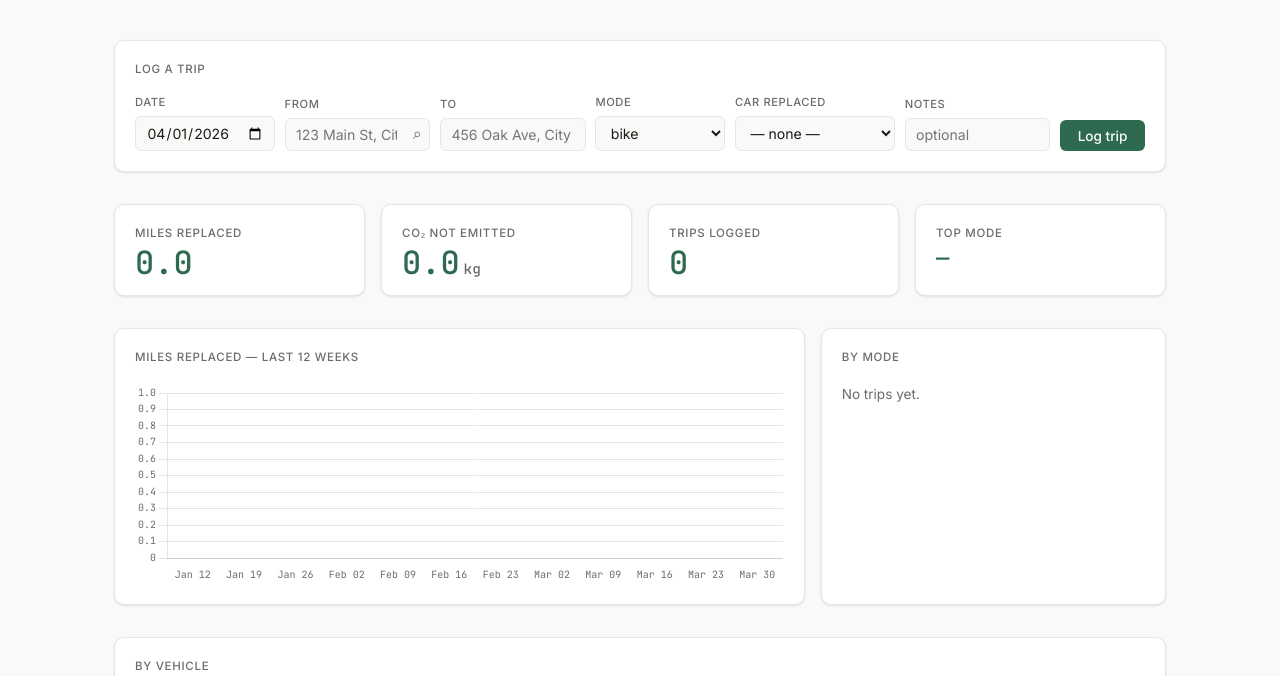
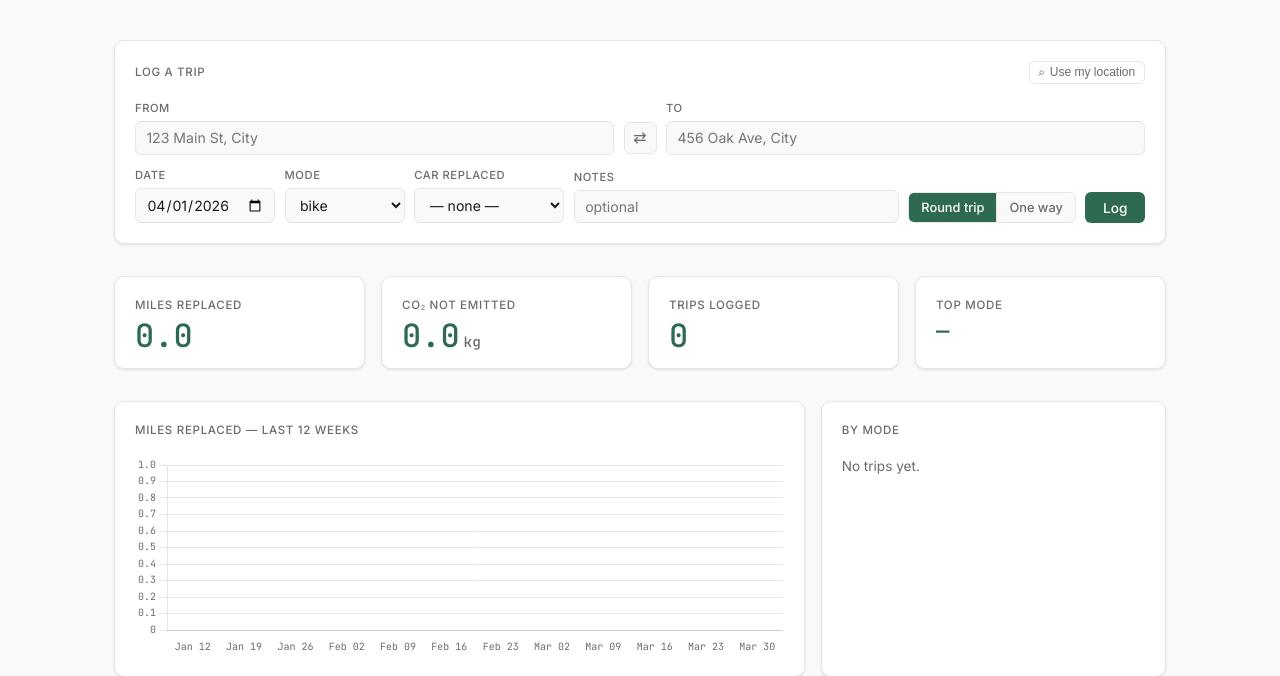
Before and after one commit to daniel8060/undriven, a Flask app: page / in a window 1280 px wide. Shown: the part 114-790 px from the top of the page. Run offline with Flask 3, Linux system fonts and the light colour scheme; data that the repository does not hold is empty.

Commit message:
Overhaul trip logging UX (less_crappy_logging)
- Restructure log form into two rows: full-width From/To route row
  and a compact meta row, so address fields are actually readable
- Fix date defaulting to wrong day in PST by using local-timezone JS
  instead of valueAsDate (which interprets as UTC)
- Add ⇄ swap button to flip From/To in one click
- Add Round trip / One way toggle; round trip is default and logs
  both directions in a single submit
- Rework geolocation button: instead of filling a field, it now
  calibrates autocomplete to the user's area so suggestions are
  locally relevant — one click, stays active for the session
- Location bias is passed client-side on each autocomplete request
  so no config change is needed

Co-Authored-By: Claude Sonnet 4.6 <noreply@anthropic.com>

```diff
--- a/app.py
+++ b/app.py
@@ -14,8 +14,9 @@ MODES = ["bike", "walk", "train", "bus", "scooter", "other"]
 @app.route("/")
 def index():
     summary = get_summary()
-    logged = request.args.get("logged")
-    error = request.args.get("error")
+    logged      = request.args.get("logged")
+    error       = request.args.get("error")
+    round_trip  = request.args.get("round_trip")
     return render_template(
         "index.html",
         summary=summary,
@@ -23,19 +24,20 @@ def index():
         modes=MODES,
         logged=logged,
         error=error,
+        round_trip=round_trip,
     )
 
 
 @app.route("/log", methods=["POST"])
 def log():
-    date     = request.form.get("date", "").strip()
-    start    = request.form.get("start", "").strip()
-    end      = request.form.get("end", "").strip()
-    mode     = request.form.get("mode", "").strip()
-    car_raw  = request.form.get("car", "").strip()
-    notes    = request.form.get("notes", "").strip()
+    date        = request.form.get("date", "").strip()
+    start       = request.form.get("start", "").strip()
+    end         = request.form.get("end", "").strip()
+    mode        = request.form.get("mode", "").strip()
+    car_raw     = request.form.get("car", "").strip()
+    notes       = request.form.get("notes", "").strip()
+    round_trip  = request.form.get("round_trip", "0") == "1"
 
-    # Basic validation
     if not (date and start and end and mode):
         return redirect(url_for("index", error="Date, start, end, and mode are required."))
 
@@ -48,10 +50,12 @@ def log():
 
     try:
         miles = log_trip(date=date, start=start, end=end, mode=mode, car_name=car_name, notes=notes)
+        if round_trip:
+            log_trip(date=date, start=end, end=start, mode=mode, car_name=car_name, notes=notes)
     except ORSError as exc:
         return redirect(url_for("index", error=f"Could not resolve route: {exc}"))
 
-    return redirect(url_for("index", logged=f"{miles:.1f}"))
+    return redirect(url_for("index", logged=f"{miles:.1f}", round_trip="1" if round_trip else "0"))
 
 
 @app.route("/api/autocomplete")
@@ -60,7 +64,10 @@ def api_autocomplete():
     if len(q) < 2:
         return jsonify([])
     try:
-        return jsonify(autocomplete(q))
+        lon = request.args.get("lon", type=float)
+        lat = request.args.get("lat", type=float)
+        focus = {"lon": lon, "lat": lat} if lon is not None and lat is not None else None
+        return jsonify(autocomplete(q, focus=focus))
     except Exception:
         return jsonify([])
 
--- a/templates/index.html
+++ b/templates/index.html
@@ -106,12 +106,66 @@
       margin-bottom: 1rem;
     }
 
-    .form-grid {
+    /* Route row — From / To get all the space */
+    .route-row {
       display: grid;
-      grid-template-columns: 140px 1fr 1fr 130px 160px 1fr auto;
+      grid-template-columns: 1fr auto 1fr;
+      gap: .6rem;
+      align-items: end;
+      margin-bottom: .75rem;
+    }
+
+    .route-divider {
+      display: flex;
+      align-items: flex-end;
+      padding-bottom: .05rem;
+    }
+
+    .btn-swap {
+      font-size: 1rem;
+      padding: .42rem .55rem;
+      background: var(--bg);
+      border: 1px solid var(--border);
+      border-radius: 6px;
+      cursor: pointer;
+      color: var(--muted);
+      transition: color .15s, border-color .15s;
+      line-height: 1;
+    }
+    .btn-swap:hover { color: var(--accent); border-color: var(--accent); }
+
+    /* Meta row — date, mode, car, notes, toggle, submit */
+    .meta-row {
+      display: grid;
+      grid-template-columns: 140px 120px 150px 1fr auto auto;
       gap: .6rem;
       align-items: end;
     }
+
+    /* Trip type toggle */
+    .trip-toggle {
+      display: flex;
+      border: 1px solid var(--border);
+      border-radius: 6px;
+      overflow: hidden;
+      align-self: end;
+    }
+
+    .tt-btn {
+      font-family: var(--sans);
+      font-size: .8rem;
+      font-weight: 500;
+      padding: .46rem .75rem;
+      background: var(--bg);
+      border: none;
+      cursor: pointer;
+      color: var(--muted);
+      white-space: nowrap;
+      transition: background .15s, color .15s;
+    }
+
+    .tt-btn + .tt-btn { border-left: 1px solid var(--border); }
+    .tt-btn.active { background: var(--accent); color: #fff; }
 
     .form-field {
       display: flex;
@@ -302,23 +356,24 @@
       padding: 1.5rem .75rem;
     }
 
-    /* ── Locate button ── */
+    /* ── Locate button (form header) ── */
     .btn-locate {
-      position: absolute;
-      right: .45rem;
-      top: 50%;
-      transform: translateY(-50%);
       background: none;
-      border: none;
+      border: 1px solid var(--border);
+      border-radius: 6px;
       cursor: pointer;
       color: var(--muted);
-      font-size: 1rem;
-      line-height: 1;
-      padding: .1rem;
-      transition: color .15s;
+      font-size: .75rem;
+      padding: .2rem .55rem;
+      display: flex;
+      align-items: center;
+      gap: .3rem;
+      transition: color .15s, border-color .15s;
+      white-space: nowrap;
     }
-    .btn-locate:hover { color: var(--accent); }
-    .btn-locate.loading { animation: spin .7s linear infinite; display: inline-block; }
+    .btn-locate:hover { color: var(--accent); border-color: var(--accent); }
+    .btn-locate.active { color: var(--accent); border-color: var(--accent); background: var(--accent-lt); }
+    .btn-locate.loading { opacity: .6; pointer-events: none; }
 
     /* ── Autocomplete dropdown ── */
     .ac-wrap { position: relative; }
@@ -384,21 +439,28 @@
     @keyframes spin { to { transform: rotate(360deg); } }
 
     /* ── Responsive ── */
-    @media (max-width: 900px) {
-      .form-grid {
+    @media (max-width: 860px) {
+      .meta-row {
         grid-template-columns: 1fr 1fr 1fr;
       }
+      .meta-row .btn-log { grid-column: span 1; }
     }
 
     @media (max-width: 720px) {
-      .hero-row { grid-template-columns: repeat(2, 1fr); }
-      .charts-row { grid-template-columns: 1fr; }
-      .form-grid { grid-template-columns: 1fr 1fr; }
+      .hero-row    { grid-template-columns: repeat(2, 1fr); }
+      .charts-row  { grid-template-columns: 1fr; }
+      .meta-row    { grid-template-columns: 1fr 1fr; }
+    }
+
+    @media (max-width: 540px) {
+      .route-row   { grid-template-columns: 1fr; }
+      .route-divider { display: none; }
+      .meta-row    { grid-template-columns: 1fr 1fr; }
     }
 
     @media (max-width: 420px) {
-      .hero-row { grid-template-columns: 1fr 1fr; }
-      .form-grid { grid-template-columns: 1fr; }
+      .hero-row  { grid-template-columns: 1fr 1fr; }
+      .meta-row  { grid-template-columns: 1fr; }
     }
   </style>
 </head>
@@ -422,7 +484,12 @@
   <!-- Flash messages -->
   {% if logged %}
     <div class="flash success">
-      Trip logged — <strong>{{ logged }} mi</strong> replaced.
+      {% if round_trip == "1" %}
+        Round trip logged — <strong>{{ logged }} mi</strong> each way
+        (<strong>{{ "%.1f"|format(logged|float * 2) }} mi</strong> total).
+      {% else %}
+        Trip logged — <strong>{{ logged }} mi</strong> replaced.
+      {% endif %}
     </div>
   {% elif error %}
     <div class="flash error">
@@ -432,23 +499,27 @@
 
   <!-- Log a trip -->
   <div class="log-card">
-    <div class="card-title">Log a Trip</div>
+    <div class="card-title" style="display:flex;align-items:center;justify-content:space-between;margin-bottom:1rem">
+      Log a Trip
+      <button type="button" class="btn-locate" id="btn-locate">
+        <span>&#x2315;</span><span id="locate-label">Use my location</span>
+      </button>
+    </div>
     <form method="POST" action="/log">
-      <div class="form-grid">
+      <input type="hidden" id="f-round-trip" name="round_trip" value="1">
 
-        <div class="form-field">
-          <label for="f-date">Date</label>
-          <input type="date" id="f-date" name="date" required
-                 value="{{ today }}">
-        </div>
-
+      <!-- Row 1: From / To -->
+      <div class="route-row">
         <div class="form-field">
           <label for="f-start">From</label>
           <div class="ac-wrap">
-            <input type="text" id="f-start" name="start" placeholder="123 Main St, City" required autocomplete="off" style="padding-right:2rem">
-            <button type="button" class="btn-locate" id="btn-locate" title="Use my location">&#x2315;</button>
+            <input type="text" id="f-start" name="start" placeholder="123 Main St, City" required autocomplete="off">
             <div class="ac-dropdown" id="ac-start"></div>
           </div>
+        </div>
+
+        <div class="route-divider">
+          <button type="button" class="btn-swap" id="btn-swap" title="Swap From / To">&#x21C4;</button>
         </div>
 
         <div class="form-field">
@@ -457,6 +528,14 @@
             <input type="text" id="f-end" name="end" placeholder="456 Oak Ave, City" required autocomplete="off">
             <div class="ac-dropdown" id="ac-end"></div>
           </div>
+        </div>
+      </div>
+
+      <!-- Row 2: meta fields -->
+      <div class="meta-row">
+        <div class="form-field">
+          <label for="f-date">Date</label>
+          <input type="date" id="f-date" name="date" required>
         </div>
 
         <div class="form-field">
@@ -483,8 +562,12 @@
           <input type="text" id="f-notes" name="notes" placeholder="optional">
         </div>
 
-        <button type="submit" class="btn-log">Log trip</button>
+        <div class="trip-toggle">
+          <button type="button" class="tt-btn active" id="btn-roundtrip">Round trip</button>
+          <button type="button" class="tt-btn" id="btn-oneway">One way</button>
+        </div>
 
+        <button type="submit" class="btn-log">Log</button>
       </div>
     </form>
   </div>
@@ -583,27 +666,59 @@
 </div><!-- /.page -->
 
 <script>
-  // ── Geolocation ──
+  // ── Date: use local timezone, not UTC ──
+  (function () {
+    const now = new Date();
+    const y   = now.getFullYear();
+    const m   = String(now.getMonth() + 1).padStart(2, '0');
+    const d   = String(now.getDate()).padStart(2, '0');
+    document.getElementById('f-date').value = `${y}-${m}-${d}`;
+  })();
+
+  // ── Geolocation — calibrates autocomplete to user's area ──
+  let userFocus = null; // { lon, lat } once granted
+
   document.getElementById('btn-locate').addEventListener('click', () => {
     if (!navigator.geolocation) { alert('Geolocation not supported by your browser.'); return; }
-    const btn = document.getElementById('btn-locate');
+    const btn   = document.getElementById('btn-locate');
+    const label = document.getElementById('locate-label');
     btn.classList.add('loading');
     navigator.geolocation.getCurrentPosition(
       (pos) => {
-        fetch(`/api/reverse-geocode?lon=${pos.coords.longitude}&lat=${pos.coords.latitude}`)
-          .then(r => r.json())
-          .then(data => {
-            if (data.label) document.getElementById('f-start').value = data.label;
-            else alert('Could not resolve your location to an address.');
-          })
-          .catch(() => alert('Location lookup failed.'))
-          .finally(() => btn.classList.remove('loading'));
+        userFocus = { lon: pos.coords.longitude, lat: pos.coords.latitude };
+        btn.classList.remove('loading');
+        btn.classList.add('active');
+        label.textContent = 'Location active';
       },
       () => {
         btn.classList.remove('loading');
         alert('Location access denied or unavailable.');
       }
     );
+  });
+
+  // ── Swap From / To ──
+  document.getElementById('btn-swap').addEventListener('click', () => {
+    const a = document.getElementById('f-start');
+    const b = document.getElementById('f-end');
+    [a.value, b.value] = [b.value, a.value];
+  });
+
+  // ── Round trip toggle ──
+  const hiddenRT    = document.getElementById('f-round-trip');
+  const btnOneway   = document.getElementById('btn-oneway');
+  const btnRoundtrip = document.getElementById('btn-roundtrip');
+
+  btnOneway.addEventListener('click', () => {
+    hiddenRT.value = '0';
+    btnOneway.classList.add('active');
+    btnRoundtrip.classList.remove('active');
+  });
+
+  btnRoundtrip.addEventListener('click', () => {
+    hiddenRT.value = '1';
+    btnRoundtrip.classList.add('active');
+    btnOneway.classList.remove('active');
   });
 
   // ── Autocomplete ──
@@ -616,12 +731,12 @@
     function showSuggestions(items) {
       dropdown.innerHTML = '';
       activeIdx = -1;
-      items.forEach((item, i) => {
+      items.forEach((item) => {
         const el = document.createElement('div');
         el.className = 'ac-item';
         el.textContent = item.label;
         el.addEventListener('mousedown', (e) => {
-          e.preventDefault(); // prevent blur firing before click
+          e.preventDefault();
           input.value = item.label;
           dropdown.innerHTML = '';
         });
@@ -634,10 +749,9 @@
       const q = input.value.trim();
       if (q.length < 2) { dropdown.innerHTML = ''; return; }
       debounce = setTimeout(() => {
-        fetch(`/api/autocomplete?q=${encodeURIComponent(q)}`)
-          .then(r => r.json())
-          .then(showSuggestions)
-          .catch(() => {});
+        let url = `/api/autocomplete?q=${encodeURIComponent(q)}`;
+        if (userFocus) url += `&lon=${userFocus.lon}&lat=${userFocus.lat}`;
+        fetch(url).then(r => r.json()).then(showSuggestions).catch(() => {});
       }, 250);
     });
 
@@ -664,7 +778,6 @@
     });
 
     input.addEventListener('blur', () => {
-      // Small delay so mousedown on a suggestion fires first
       setTimeout(() => { dropdown.innerHTML = ''; }, 150);
     });
   }
@@ -672,13 +785,10 @@
   setupAutocomplete('f-start', 'ac-start');
   setupAutocomplete('f-end',   'ac-end');
 
-  // Show spinner on form submit
+  // ── Spinner on submit ──
   document.querySelector('form[action="/log"]').addEventListener('submit', function () {
     document.getElementById('spinnerOverlay').classList.add('active');
   });
-
-  // Pre-fill today's date
-  document.getElementById('f-date').valueAsDate = new Date();
 
   const weeklyData = {{ summary.over_time | tojson }};
 
```
Also changed, not shown: ors.py (+9 -6 lines).
